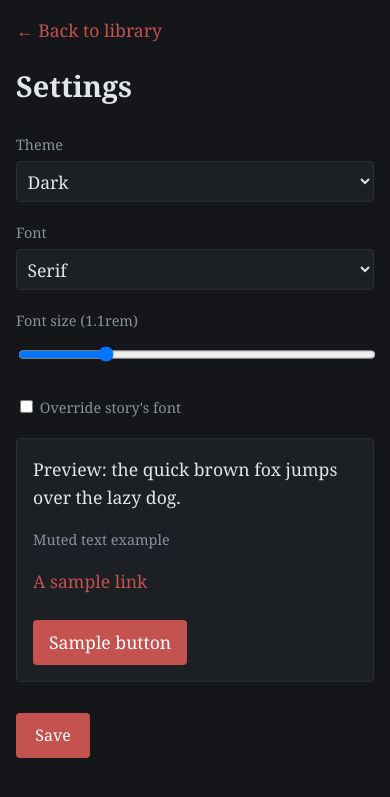
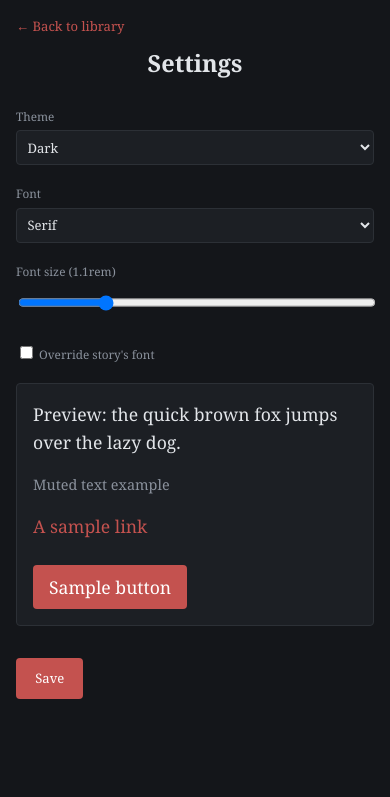
Before and after one commit to Minighost/shelf-mg, a Flask app: page /settings in a window 390 px wide. Shown: the top 797 px of the page. Run offline with Flask 3, Linux system fonts and the light colour scheme; data that the repository does not hold is empty; parts of the project's set-up code (start-up, migrations or seed data) failed here and were passed over.

Commit message:
standardize header and make font size responsive

```diff
--- a/static/settings-preview.js
+++ b/static/settings-preview.js
@@ -43,7 +43,7 @@ function previewFont(fontKey) {
 }
 
 function previewFontSize(size) {
-    document.getElementById("settings-preview").style.setProperty("--reader-font-size", `${size}rem`);
+    document.getElementById("settings-preview").style.setProperty("--reader-font-size-base", `${size}rem`);
     document.getElementById("font-size-label").textContent = size;
 }
 
@@ -66,6 +66,6 @@ function previewReaderFont(fontKey) {
 }
 
 function previewReaderFontSize(size) {
-    document.getElementById("reader-font-preview").style.setProperty("--reader-font-size", `${size}rem`);
+    document.getElementById("reader-font-preview").style.setProperty("--reader-font-size-base", `${size}rem`);
     document.getElementById("reader-font-size-label").textContent = size;
 }
--- a/static/style.css
+++ b/static/style.css
@@ -1,7 +1,7 @@
 :root {
     --content-max-width: 1024px;
     --reader-font-family: Georgia, 'Times New Roman', serif;
-    --reader-font-size: 1.1rem;
+    --reader-font-size: var(--reader-font-size-base, 1.1rem);
 }
 
 [data-theme="light"] {
@@ -109,18 +108,30 @@ button::-moz-focus-inner {
 .library-header {
     max-width: var(--content-max-width);
     margin: 0 auto;
-    text-align: center;
 }
 
-.library-header .theme-toggle {
-    float: none;
-    display: inline-block;
+.header-top {
+    display: flex;
+    justify-content: space-between;
+    align-items: center;
+    gap: 0.5rem;
+}
+
+.header-top .header-right {
+    display: flex;
+    gap: 0.5rem;
+    align-items: center;
+}
+
+.header-title {
+    text-align: center;
+    margin-top: 0.5rem;
 }
 
 /* --- library list --- */
 
 .library-title {
-    font-size: 1.8rem;
+    font-size: 1.8em;
     margin-bottom: 1.5rem;
 }
 
@@ -265,7 +276,7 @@ button::-moz-focus-inner {
     display: block;
     margin-bottom: 0.3rem;
     color: var(--text-muted);
-    font-size: 0.9rem;
+    font-size: 0.9em;
 }
 
 .settings-field select,
@@ -293,7 +296,7 @@ button::-moz-focus-inner {
     padding: 0.6rem 1.2rem;
     border-radius: 4px;
     cursor: pointer;
-    font-size: 1rem;
+    font-size: 1em;
     margin-top: 0.8rem;
 }
 
@@ -426,6 +429,16 @@ button::-moz-focus-inner {
     }
 
     .library-title {
-        font-size: 2.2rem;
+        font-size: 2.2em;
     }
 }
+
+@media (max-width: 672px) {
+    :root {
+        --reader-font-size: clamp(
+            calc(var(--reader-font-size-base, 1.1rem) * 0.5),
+            calc(var(--reader-font-size-base, 1.1rem) * 0.3 + 2vw),
+            var(--reader-font-size-base, 1.1rem)
+        );
+    }
+}
--- a/templates/chapter_frame.html
+++ b/templates/chapter_frame.html
@@ -2,7 +2,7 @@
 <html lang="en"
       data-theme="{{ settings.theme }}"
       style="--reader-font-family: {{ settings.reader_font_family_css if settings.override_epub_font else settings.font_family_css }};
-             --reader-font-size: {{ (settings.reader_font_size if settings.override_epub_font else settings.font_size) }}rem;
+             --reader-font-size-base: {{ (settings.reader_font_size if settings.override_epub_font else settings.font_size) }}rem;
              {% if settings.theme == 'custom' %} --bg-color: {{ settings.custom_bg_color }};
              --surface-color: {{ settings.custom_surface_color }};
              --text-color: {{ settings.custom_text_color }};
--- a/templates/settings.html
+++ b/templates/settings.html
@@ -2,7 +2,7 @@
 <html lang="en"
       data-theme="{{ settings.theme }}"
       style="--reader-font-family: {{ settings.font_family_css }};
-             --reader-font-size: {{ settings.font_size }}rem;
+             --reader-font-size-base: {{ settings.font_size }}rem;
              {% if settings.theme == 'custom' %} --bg-color: {{ settings.custom_bg_color }};
              --surface-color: {{ settings.custom_surface_color }};
              --text-color: {{ settings.custom_text_color }};
@@ -18,8 +18,15 @@
         <link rel="stylesheet" href="{{ url_for('static', filename='style.css') }}">
     </head>
     <body>
-        <a href="{{ url_for('library_list') }}">&larr; Back to library</a>
-        <h1 class="library-title">Settings</h1>
+        <div class="reader-header">
+            <div class="header-top">
+                <div class="header-left">
+                    <a href="{{ url_for('library_list') }}">&larr; Back to library</a>
+                </div>
+                <div class="header-right"></div>
+            </div>
+            <h1 class="library-title header-title">Settings</h1>
+        </div>
         <form method="post" class="settings-form">
             <div class="settings-field">
                 <label for="theme">Theme</label>
@@ -160,7 +167,7 @@
                      id="reader-font-preview"
                      style="display: {{ 'block' if settings.override_epub_font else 'none' }};
                             --reader-font-family: {{ settings.reader_font_family_css }};
-                            --reader-font-size: {{ settings.reader_font_size }}rem">
+                            --reader-font-size-base: {{ settings.reader_font_size }}rem">
                     <p class="preview-reader-label">Reading area</p>
                     <p class="preview-body"><em>His AC touches down, metal sparking against the floor.</em> "Looks like the guest of honor's here. <strong>Hey, Buddy.</strong>"</p>
                 </div>
```
Also changed, not shown: other parts of static/style.css (+11 -20 lines), templates/library.html (+9 -4 lines), templates/reader.html (+10 -4 lines).
